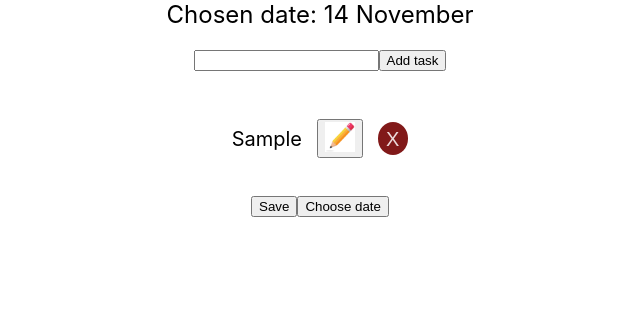
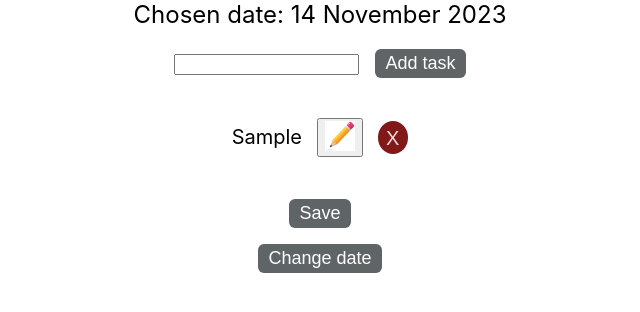
Before and after one commit to pavelivanov00/to-do-app-client, a React (Create React App) app: page / in a window 1280 px wide. Both pictures are taken after typing "Sample" into the empty fields and a click on the button "Add task". Shown: the top 312 px of the page, without its empty margins (320-960 px from the left). Built offline with nearby package versions, Linux system fonts and the light colour scheme; no server answers.

Commit message:
css improvements

```diff
--- a/src/Components/ChangeDate.js
+++ b/src/Components/ChangeDate.js
@@ -36,7 +36,7 @@ const ChangeDate = ({ chosenDay, onDayClick, fetchTasks }) => {
           <thead>
             <tr>
               {weekdays.map(weekday => (
-                <th key={weekday} className='padding'>
+                <th key={weekday} className='weekday'>
                   {weekday}
                 </th>
               ))}
@@ -48,7 +48,9 @@ const ChangeDate = ({ chosenDay, onDayClick, fetchTasks }) => {
                 {week.map((day, dayIndex) => (
                   <td key={dayIndex}>
                     {day !== null && (
-                      <button onClick={() => handleDayClick(day)}>{day}</button>
+                      <button
+                        className='dayButton'
+                        onClick={() => handleDayClick(day)}>{day}</button>
                     )}
                   </td>
                 ))}
--- a/src/Components/InputItem.js
+++ b/src/Components/InputItem.js
@@ -101,6 +101,7 @@ class InputItem extends Component {
     const { chosenDay } = this.state;
     const day = chosenDay.getDate();
     const month = chosenDay.getMonth();
+    const year = chosenDay.getFullYear();
 
     const monthNames = [
       "January", "February", "March", "April", "May", "June",
@@ -112,10 +113,10 @@ class InputItem extends Component {
 
     return (
       <div>
-        <div className='dayInfo'>Chosen date: {day} {monthName}</div>
+        <div className='dateInfo'>Chosen date: {day} {monthName} {year}</div>
 
         <input type="text" className='userInput' value={task} onChange={this.handleChange} />
-        <button onClick={this.clickHandler}>Add task</button>
+        <button onClick={this.clickHandler} className='addTaskButton'>Add task</button>
 
         <div>
           {taskList.map((task, index) => (
@@ -130,8 +131,10 @@ class InputItem extends Component {
         </div>
 
         <button onClick={this.handleSave} className='saveButton'>Save</button>
+        <p>
+          <button onClick={this.handleToggleDays} className='changeDateButton'>Change date</button>
+        </p>
 
-        <button onClick={this.handleToggleDays}>Choose date</button>
         {this.state.showDays && (
           <div>
             <ChangeDate
@@ -139,7 +142,6 @@ class InputItem extends Component {
               chosenDay={chosenDay}
               fetchTasks={this.fetchTasksForChosenDay}
             />
-
           </div>
         )}
       </div>
--- a/src/Components/RenderItem.js
+++ b/src/Components/RenderItem.js
@@ -41,7 +41,7 @@ class RenderItem extends Component {
     const { task, onDelete } = this.props;
 
     return (
-      <div className='userItem'>
+      <div className='task'>
         {isEditing ? (
           <input
             type="text"
@@ -52,16 +52,16 @@ class RenderItem extends Component {
         )}
         {isEditing ? (
           <button
-            onClick={this.handleUpdate} className='space'>
-            <img src='/edit.png' alt='edit.png' className='-imageSize'/>
+            onClick={this.handleUpdate} className='editButton'>
+            <img src='/edit.png' alt='edit.png' className='imageSize'/>
           </button>
         ) : (
           <button
-            onClick={this.handleEdit} className='space'>
+            onClick={this.handleEdit} className='editButton'>
             <img src='/edit.png' alt='edit.png' className='imageSize'/>
           </button>
         )}
-        <button onClick={onDelete} className='deleteButton space'>X</button>
+        <button onClick={onDelete} className='deleteButton'>X</button>
       </div>
     )
   }
--- a/src/Css/ChangeDate.css
+++ b/src/Css/ChangeDate.css
@@ -2,9 +2,28 @@
     display: flex;
     justify-content: center;
     align-items: center;
-    height: 20vh;
 }
 
-.padding {
-    padding: 1vh;
+.weekday {
+    width: 120px;
+    padding: 10px 0px 10px 0px;
+    font-size: 20px;
 }
+
+.dayButton {
+    width: 70px;
+    height: 40px;
+    background-color: #4caf50;
+    border: none;
+    color: white;
+    text-align: center;
+    display: inline-block;
+    font-size: 22px;
+    margin: 5px 0px 5px 0px;
+    cursor: pointer;
+    border-radius: 6px;
+}
+
+.dayButton:hover {
+    background-color: #357d38;
+}
--- a/src/Css/InputItem.css
+++ b/src/Css/InputItem.css
@@ -1,12 +1,34 @@
 .userInput {
-    margin-bottom:2vmax;
+    margin-bottom: 20px;
+}
+
+.dateInfo {
+    font-size: 24px;
+    margin-bottom: 20px;
+}
+
+.addTaskButton {
+    margin-left: 16px;
 }
 
 .saveButton {
-    margin-top:2vmax;
+    margin-top: 30px;
 }
 
-.dayInfo {
-    font-size: 24px;
-    margin-bottom:20px;
+.addTaskButton,
+.saveButton,
+.changeDateButton {
+  background-color: #5f6466;
+  color: white;
+  padding: 4px 10px 4px 10px;
+  font-size: 18px;
+  border: none;
+  border-radius: 6px;
+  cursor: pointer;
 }
+
+.addTaskButton:hover,
+.saveButton:hover,
+.changeDateButton:hover {
+  background-color: #423f3f;
+}
--- a/src/Css/RenderItem.css
+++ b/src/Css/RenderItem.css
@@ -1,13 +1,6 @@
-.space {
-  margin-left:  15px;
-}
-
 .imageSize {
   width: 30px;
   height: 30px;
-}
-.no-outline {
-  outline: none;
 }
 
 .deleteButton {
@@ -16,6 +9,7 @@
   border: none;
   border-radius: 50%;
   padding: 6px 9px 4px 8px;
+  margin-left: 15px;
   font-size: 20px;
   cursor: pointer;
 }
@@ -24,12 +18,16 @@
   background-color: rgb(51, 13, 13);
 }
 
-.userItem {
+.editButton {
+  cursor: pointer;
+  margin-left: 15px;
+}
+
+.task {
   display: flex;
   align-items: center;
   justify-content: center;
   margin: auto;
-  max-width: 20vmax;
   margin-top: 10px;
   font-size: 20px;
 }
```
